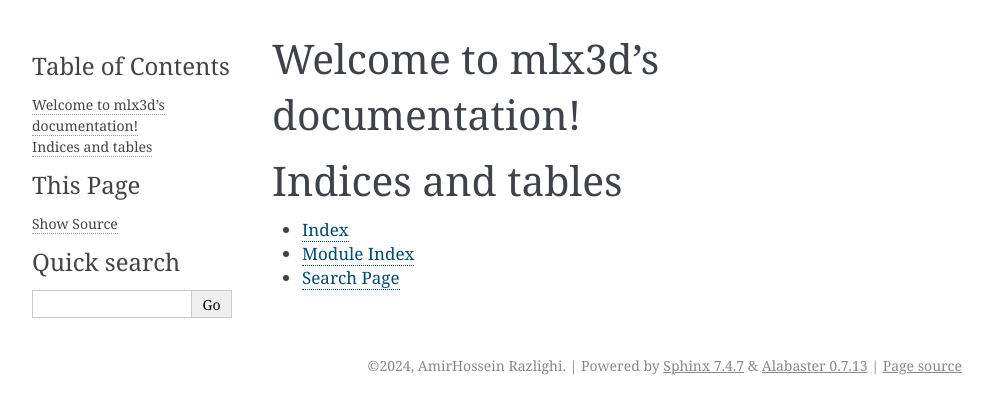
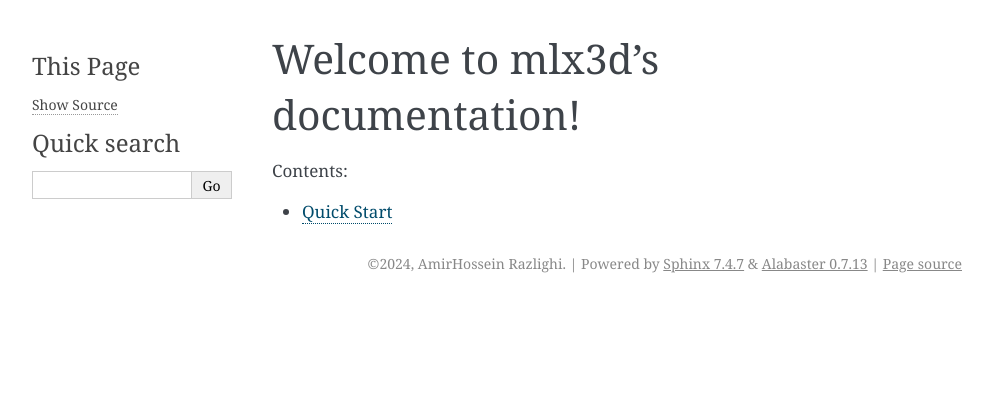
Before and after one commit to amirhossein-razlighi/mlx3D, a Sphinx documentation site: the page built from documentation/source/index.rst, in a window 1280 px wide. Shown: the top 414 px of the page, without its empty margins (148-1141 px from the left). Built offline with Sphinx 7.4.7, drawn with Linux system fonts in a browser that asks for light colours; some of the changed lines change nothing that is shown.

Commit message:
change documentation structure to MD

```diff
--- a/documentation/source/conf.py
+++ b/documentation/source/conf.py
@@ -17,9 +17,9 @@
 
 # -- Project information -----------------------------------------------------
 
-project = 'mlx3d'
-copyright = '2024, AmirHossein Razlighi'
-author = 'AmirHossein Razlighi'
+project = "mlx3d"
+copyright = "2024, AmirHossein Razlighi"
+author = "AmirHossein Razlighi"
 
 
 # -- General configuration ---------------------------------------------------
@@ -28,10 +28,11 @@
 # extensions coming with Sphinx (named 'sphinx.ext.*') or your custom
 # ones.
 extensions = [
+    "myst_parser",
 ]
 
 # Add any paths that contain templates here, relative to this directory.
-templates_path = ['_templates']
+templates_path = ["_templates"]
 
 # List of patterns, relative to source directory, that match files and
 # directories to ignore when looking for source files.
@@ -44,9 +45,9 @@
 # The theme to use for HTML and HTML Help pages.  See the documentation for
 # a list of builtin themes.
 #
-html_theme = 'alabaster'
+html_theme = "alabaster"
 
 # Add any paths that contain custom static files (such as style sheets) here,
 # relative to this directory. They are copied after the builtin static files,
 # so a file named "default.css" will overwrite the builtin "default.css".
-html_static_path = ['_static']
+html_static_path = ["_static"]
--- a/documentation/source/index.rst
+++ b/documentation/source/index.rst
@@ -11,10 +11,10 @@
    :caption: Contents:
 
 
+   main.md
+.. Indices and tables
+.. ==================
 
-Indices and tables
-==================
-
-* :ref:`genindex`
-* :ref:`modindex`
-* :ref:`search`
+.. * :ref:`genindex`
+.. * :ref:`modindex`
+.. * :ref:`search`
--- /dev/null
+++ b/documentation/source/main.md
@@ -0,0 +1,2 @@
+# Quick Start
+This is a quick start guide to get you up and running with the `MLX3D` project.
```
